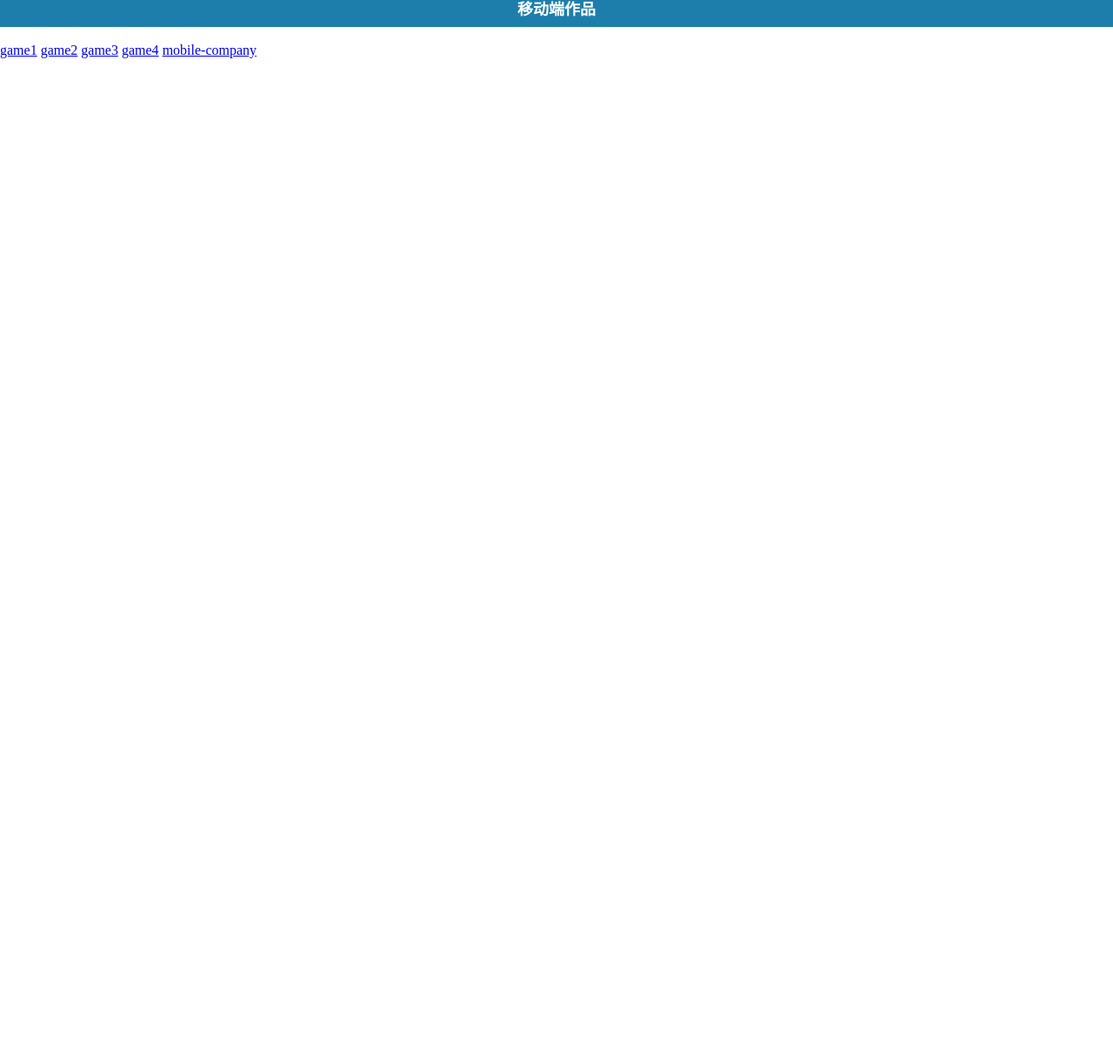
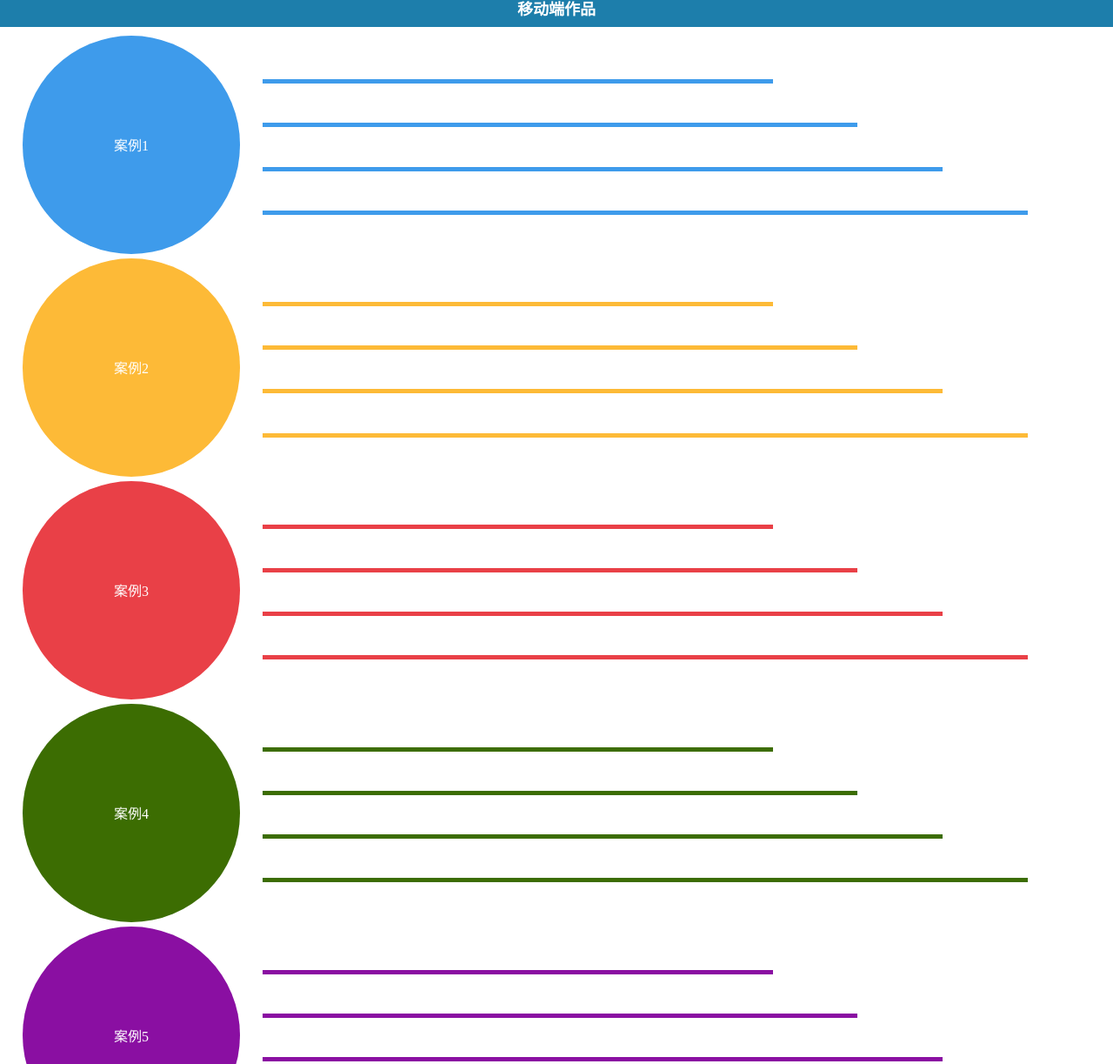
Before and after one commit to jixoba/jixoba.github.io, a plain HTML site: page index.html in a window 1280 px wide. Shown: the part 9-1232 px from the top of the page at 87% size. Before the commit the page ends 800 px from the top, so only its background shows below. Drawn offline with Linux system fonts and the light colour scheme.

Commit message:
Signed-off-by: jinux7 <124076788@qq.com>

```diff
--- a/index.html
+++ b/index.html
@@ -17,20 +17,155 @@
       font-size: 18px;
       line-height: 40px;
     }
+    ul.list {
+      margin-top: 10px;
+      margin-left: 2%;
+    }
+    ul.list li {
+      overflow: hidden;
+      margin: 5px 0;
+    }
+    ul.list li .name{
+      position: relative;
+      float: left;
+      width: 20%;
+      padding-top: 20%;
+      border-radius: 50%;
+    }
+    ul.list li .name a {
+      position: absolute;
+      top: 50%;
+      width: 100%;
+      text-align: center;
+      transform: translateY(-50%);
+      color: #ffffff;
+      text-decoration-line: none;
+    }
+    ul.list li:nth-of-type(1) .name {
+      background-color: #3E9BEB;
+    }
+    ul.list li:nth-of-type(2) .name {
+      background-color: #FDBA37;
+    }
+    ul.list li:nth-of-type(3) .name {
+      background-color: #E94047;
+    }
+    ul.list li:nth-of-type(4) .name {
+      background-color: #3C6D02;
+    }
+    ul.list li:nth-of-type(5) .name {
+      background-color: #8a0fa2;
+    }
+
+    ul.list li .line{
+      position: relative;
+      float: left;
+      width: 78%;
+      margin-top: -2%;
+      margin-left: 2%;
+      padding-top: 20%;
+    }
+    ul.list li .line span{
+      display: inline-block;
+      position: absolute;
+      width: 90%;
+      height: 5px;
+    }
+    ul.list li:nth-of-type(1) .line span {
+      background-color: #3E9BEB;
+    }
+    ul.list li:nth-of-type(2) .line span {
+      background-color: #FDBA37;
+    }
+    ul.list li:nth-of-type(3) .line span {
+      background-color: #E94047;
+    }
+    ul.list li:nth-of-type(4) .line span {
+      background-color: #3C6D02;
+    }
+    ul.list li:nth-of-type(5) .line span {
+      background-color: #8a0fa2;
+    }
+    ul.list li .line span:nth-of-type(1) {
+      top: 30%;
+      left: 0;
+      width: 60%;
+    }
+    ul.list li .line span:nth-of-type(2) {
+      top: 50%;
+      left: 0;
+      width: 70%;
+    }
+    ul.list li .line span:nth-of-type(3) {
+      top: 70%;
+      left: 0;
+      width: 80%;
+    }
+    ul.list li .line span:nth-of-type(4) {
+      top: 90%;
+      left: 0;
+      width: 90%;
+    }
   </style>
 </head>
 <body>
   <h1 class="title">移动端作品</h1>
   <ul class="list">
     <li>
-
-
+      <div class="name">
+          <a href="./mgame1/">案例1</a>
+      </div>
+      <div class="line">
+        <span></span>
+        <span></span>
+        <span></span>
+        <span></span>
+      </div>
+    </li>
+    <li>
+      <div class="name">
+        <a href="./mgame2/">案例2</a>
+      </div>
+      <div class="line">
+        <span></span>
+        <span></span>
+        <span></span>
+        <span></span>
+      </div>
+    </li>
+    <li>
+      <div class="name">
+        <a href="./mgame3/">案例3</a>
+      </div>
+      <div class="line">
+        <span></span>
+        <span></span>
+        <span></span>
+        <span></span>
+      </div>
+    </li>
+    <li>
+      <div class="name">
+        <a href="./mgame4/">案例4</a>
+      </div>
+      <div class="line">
+        <span></span>
+        <span></span>
+        <span></span>
+        <span></span>
+      </div>
+    </li>
+    <li>
+      <div class="name">
+        <a href="./mcompany/">案例5</a>
+      </div>
+      <div class="line">
+        <span></span>
+        <span></span>
+        <span></span>
+        <span></span>
+      </div>
     </li>
   </ul>
-  <a href="./mgame1/">game1</a>
-  <a href="./mgame2/">game2</a>
-  <a href="./mgame3/">game3</a>
-  <a href="./mgame4/">game4</a>
-  <a href="./mcompany/">mobile-company</a>
 </body>
 </html>
```
